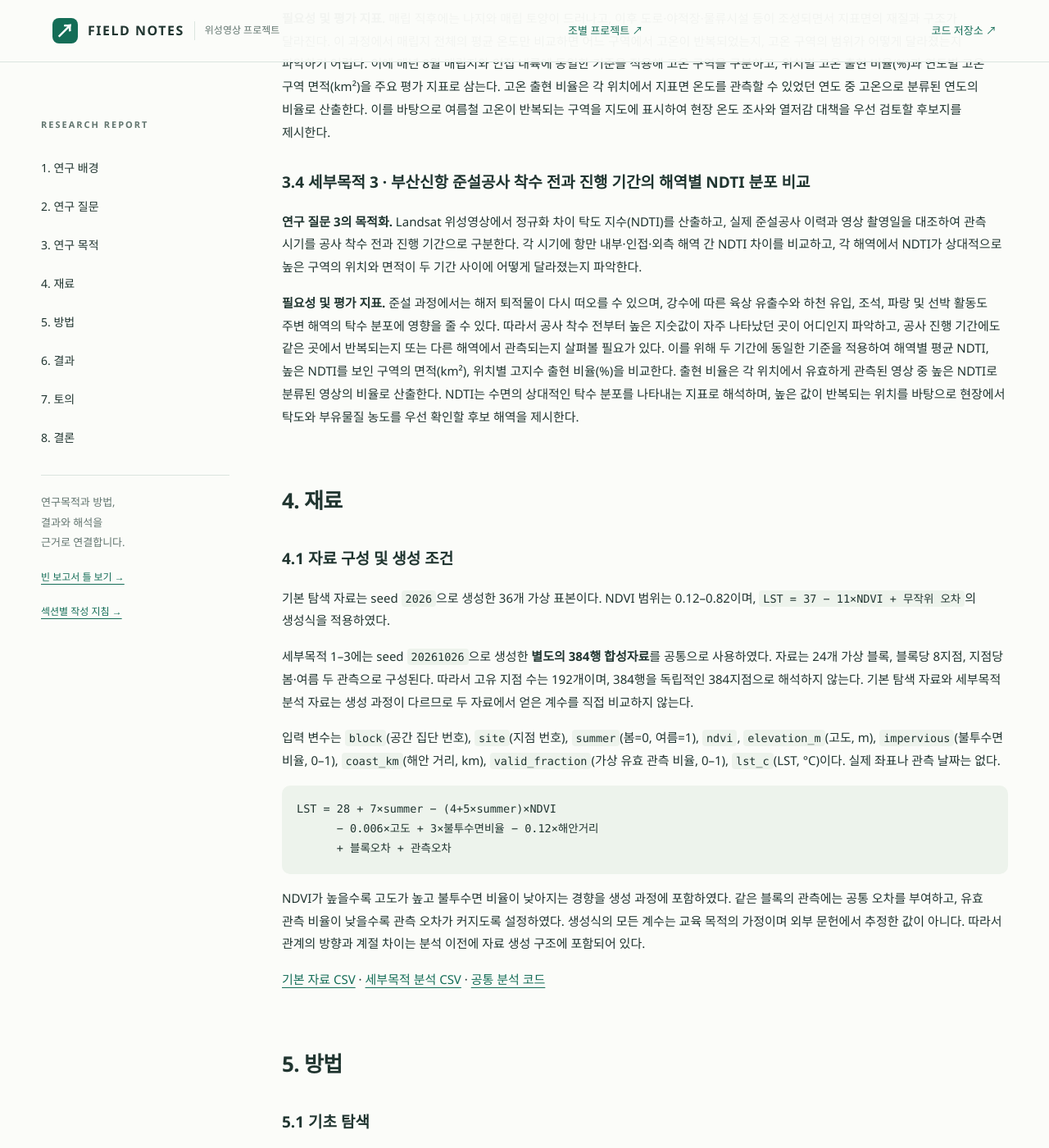
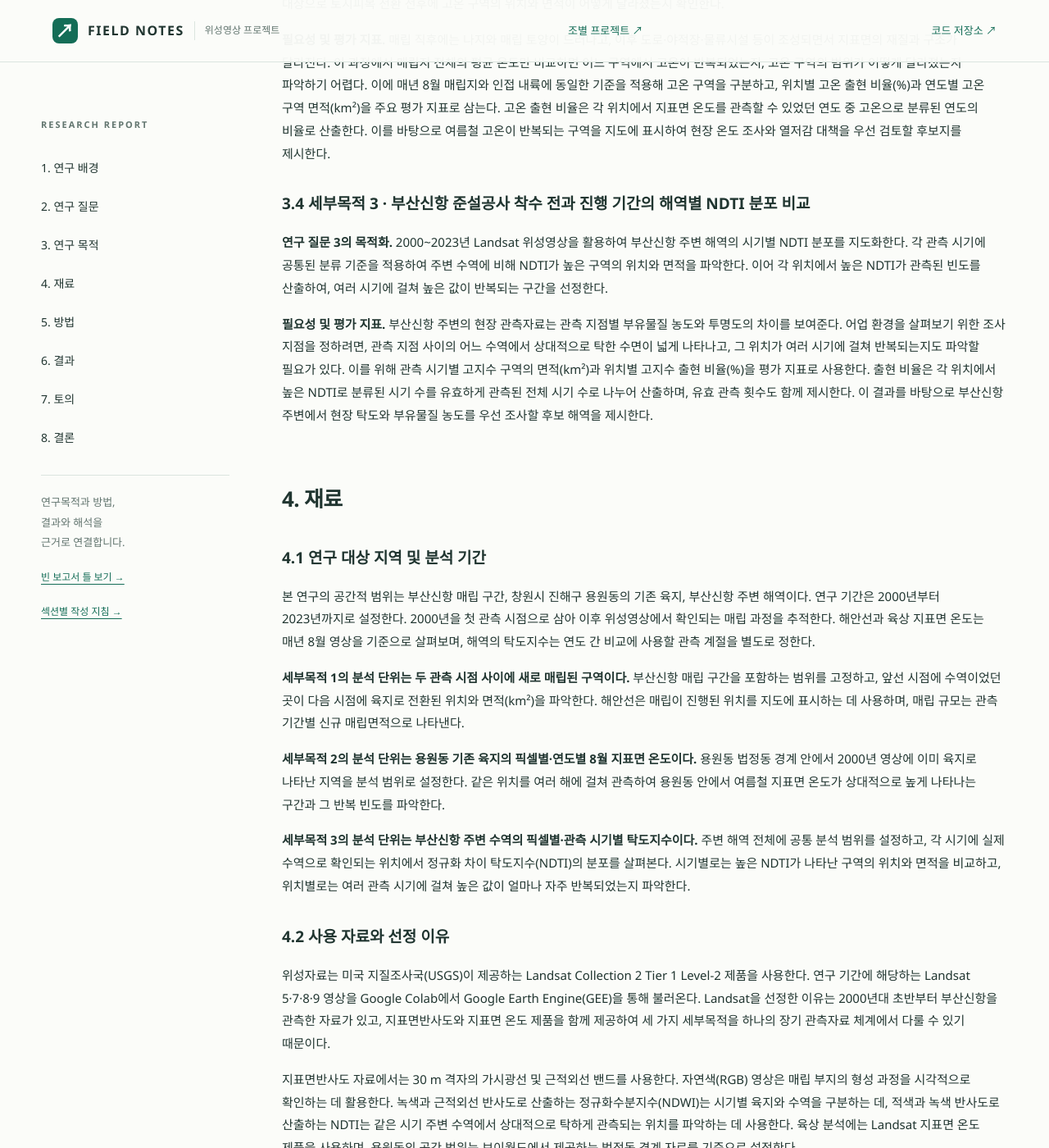
Before and after one commit to chasooin/class2026_02_surveying2_team5, a Jekyll site: the page built from docs/index.md, in a window 1280 px wide and 1400 px high, scrolled down 10575 px. Shown: the whole window at 82% size. Built offline with Jekyll 4.4.1, drawn with Linux system fonts in a browser that asks for light colours; some of the changed text lies outside the part shown.

Commit message:
Update index.md

````diff
--- a/docs/index.md
+++ b/docs/index.md
@@ -107,9 +107,9 @@ badge: "DEMO / 실제 관측 결과 아님"
 
 ### 2.3 연구 질문 3
 
-> **일상적 질문:** “부산신항 주변 바다에서 물이 상대적으로 탁하게 보이는 곳은 어디이고, 그 위치와 범위는 시기마다 어떻게 달라졌을까?”
+> **일상적 질문:** “부산신항 주변 해역에서 상대적으로 높은 NDTI가 나타나는 구역의 위치와 면적은 관측 시기별로 어떻게 달라지며, 어느 구간에서 반복적으로 관측될까”
 
-**학술적 연구 질문.** Sentinel-2 위성영상에서 산출한 탁도지수(NDTI)는 같은 관측 시기에 부산신항의 항만 내부·인접·외측 해역 간에 어떤 차이를 보이는가? 또한 각 해역에서 지수가 상대적으로 높은 구역의 위치와 면적은 관측 시기에 따라 어떻게 달라지는가?
+**학술적 연구 질문.** 2000~2023년 Landsat 위성영상으로 관측한 부산신항 주변 해역에서 정규화 차이 탁도지수(NDTI)가 상대적으로 높은 구역의 위치와 면적은 시기별로 어떻게 달라지며, 높은 값이 반복적으로 관측되는 구간은 어디인가?
 
 ## 3. 연구 목적 {#objectives}
 
@@ -133,29 +133,40 @@ badge: "DEMO / 실제 관측 결과 아님"
 
 ### 3.4 세부목적 3 · 부산신항 준설공사 착수 전과 진행 기간의 해역별 NDTI 분포 비교
 
-**연구 질문 3의 목적화.** Landsat 위성영상에서 정규화 차이 탁도 지수(NDTI)를 산출하고, 실제 준설공사 이력과 영상 촬영일을 대조하여 관측 시기를 공사 착수 전과 진행 기간으로 구분한다. 각 시기에 항만 내부·인접·외측 해역 간 NDTI 차이를 비교하고, 각 해역에서 NDTI가 상대적으로 높은 구역의 위치와 면적이 두 기간 사이에 어떻게 달라졌는지 파악한다.
+**연구 질문 3의 목적화.** 2000~2023년 Landsat 위성영상을 활용하여 부산신항 주변 해역의 시기별 NDTI 분포를 지도화한다. 각 관측 시기에 공통된 분류 기준을 적용하여 주변 수역에 비해 NDTI가 높은 구역의 위치와 면적을 파악한다. 이어 각 위치에서 높은 NDTI가 관측된 빈도를 산출하여, 여러 시기에 걸쳐 높은 값이 반복되는 구간을 선정한다.
 
-**필요성 및 평가 지표.** 준설 과정에서는 해저 퇴적물이 다시 떠오를 수 있으며, 강수에 따른 육상 유출수와 하천 유입, 조석, 파랑 및 선박 활동도 주변 해역의 탁수 분포에 영향을 줄 수 있다. 따라서 공사 착수 전부터 높은 지숫값이 자주 나타났던 곳이 어디인지 파악하고, 공사 진행 기간에도 같은 곳에서 반복되는지 또는 다른 해역에서 관측되는지 살펴볼 필요가 있다. 이를 위해 두 기간에 동일한 기준을 적용하여 해역별 평균 NDTI, 높은 NDTI를 보인 구역의 면적(km²), 위치별 고지수 출현 비율(%)을 비교한다. 출현 비율은 각 위치에서 유효하게 관측된 영상 중 높은 NDTI로 분류된 영상의 비율로 산출한다. NDTI는 수면의 상대적인 탁수 분포를 나타내는 지표로 해석하며, 높은 값이 반복되는 위치를 바탕으로 현장에서 탁도와 부유물질 농도를 우선 확인할 후보 해역을 제시한다.
+**필요성 및 평가 지표.** 부산신항 주변의 현장 관측자료는 관측 지점별 부유물질 농도와 투명도의 차이를 보여준다. 어업 환경을 살펴보기 위한 조사 지점을 정하려면, 관측 지점 사이의 어느 수역에서 상대적으로 탁한 수면이 넓게 나타나고, 그 위치가 여러 시기에 걸쳐 반복되는지도 파악할 필요가 있다. 이를 위해 관측 시기별 고지수 구역의 면적(km²)과 위치별 고지수 출현 비율(%)을 평가 지표로 사용한다. 출현 비율은 각 위치에서 높은 NDTI로 분류된 시기 수를 유효하게 관측된 전체 시기 수로 나누어 산출하며, 유효 관측 횟수도 함께 제시한다. 이 결과를 바탕으로 부산신항 주변에서 현장 탁도와 부유물질 농도를 우선 조사할 후보 해역을 제시한다.
 
 ## 4. 재료 {#materials}
 
-### 4.1 자료 구성 및 생성 조건 {#advanced-data}
+### 4.1 연구 대상 지역 및 분석 기간
 
-기본 탐색 자료는 seed `2026`으로 생성한 36개 가상 표본이다. NDVI 범위는 0.12–0.82이며, `LST = 37 − 11×NDVI + 무작위 오차`의 생성식을 적용하였다.
+본 연구의 공간적 범위는 부산신항 매립 구간, 창원시 진해구 용원동의 기존 육지, 부산신항 주변 해역이다. 연구 기간은 2000년부터 2023년까지로 설정한다. 2000년을 첫 관측 시점으로 삼아 이후 위성영상에서 확인되는 매립 과정을 추적한다. 해안선과 육상 지표면 온도는 매년 8월 영상을 기준으로 살펴보며, 해역의 탁도지수는 연도 간 비교에 사용할 관측 계절을 별도로 정한다.
 
-세부목적 1–3에는 seed `20261026`으로 생성한 **별도의 384행 합성자료**를 공통으로 사용하였다. 자료는 24개 가상 블록, 블록당 8지점, 지점당 봄·여름 두 관측으로 구성된다. 따라서 고유 지점 수는 192개이며, 384행을 독립적인 384지점으로 해석하지 않는다. 기본 탐색 자료와 세부목적 분석 자료는 생성 과정이 다르므로 두 자료에서 얻은 계수를 직접 비교하지 않는다.
+**세부목적 1의 분석 단위는 두 관측 시점 사이에 새로 매립된 구역이다.** 부산신항 매립 구간을 포함하는 범위를 고정하고, 앞선 시점에 수역이었던 곳이 다음 시점에 육지로 전환된 위치와 면적(km²)을 파악한다. 해안선은 매립이 진행된 위치를 지도에 표시하는 데 사용하며, 매립 규모는 관측 기간별 신규 매립면적으로 나타낸다.
 
-입력 변수는 `block`(공간 집단 번호), `site`(지점 번호), `summer`(봄=0, 여름=1), `ndvi`, `elevation_m`(고도, m), `impervious`(불투수면 비율, 0–1), `coast_km`(해안 거리, km), `valid_fraction`(가상 유효 관측 비율, 0–1), `lst_c`(LST, °C)이다. 실제 좌표나 관측 날짜는 없다.
+**세부목적 2의 분석 단위는 용원동 기존 육지의 픽셀별·연도별 8월 지표면 온도이다.** 용원동 법정동 경계 안에서 2000년 영상에 이미 육지로 나타난 지역을 분석 범위로 설정한다. 같은 위치를 여러 해에 걸쳐 관측하여 용원동 안에서 여름철 지표면 온도가 상대적으로 높게 나타나는 구간과 그 반복 빈도를 파악한다.
 
-```text
-LST = 28 + 7×summer − (4+5×summer)×NDVI
-      − 0.006×고도 + 3×불투수면비율 − 0.12×해안거리
-      + 블록오차 + 관측오차
-```
+**세부목적 3의 분석 단위는 부산신항 주변 수역의 픽셀별·관측 시기별 탁도지수이다.** 주변 해역 전체에 공통 분석 범위를 설정하고, 각 시기에 실제 수역으로 확인되는 위치에서 정규화 차이 탁도지수(NDTI)의 분포를 살펴본다. 시기별로는 높은 NDTI가 나타난 구역의 위치와 면적을 비교하고, 위치별로는 여러 관측 시기에 걸쳐 높은 값이 얼마나 자주 반복되었는지 파악한다.
 
-NDVI가 높을수록 고도가 높고 불투수면 비율이 낮아지는 경향을 생성 과정에 포함하였다. 같은 블록의 관측에는 공통 오차를 부여하고, 유효 관측 비율이 낮을수록 관측 오차가 커지도록 설정하였다. 생성식의 모든 계수는 교육 목적의 가정이며 외부 문헌에서 추정한 값이 아니다. 따라서 관계의 방향과 계절 차이는 분석 이전에 자료 생성 구조에 포함되어 있다.
+### 4.2 사용 자료와 선정 이유
 
-[기본 자료 CSV]({{ site.github.repository_url }}/blob/main/03_분석결과/synthetic_samples.csv) · [세부목적 분석 CSV]({{ site.github.repository_url }}/blob/main/03_분석결과/advanced_synthetic_samples.csv) · [공통 분석 코드]({{ site.github.repository_url }}/blob/main/01_공통코드/advanced_analysis.py)
+위성자료는 미국 지질조사국(USGS)이 제공하는 Landsat Collection 2 Tier 1 Level-2 제품을 사용한다. 연구 기간에 해당하는 Landsat 5·7·8·9 영상을 Google Colab에서 Google Earth Engine(GEE)을 통해 불러온다. Landsat을 선정한 이유는 2000년대 초반부터 부산신항을 관측한 자료가 있고, 지표면반사도와 지표면 온도 제품을 함께 제공하여 세 가지 세부목적을 하나의 장기 관측자료 체계에서 다룰 수 있기 때문이다.
+
+지표면반사도 자료에서는 30 m 격자의 가시광선 및 근적외선 밴드를 사용한다. 자연색(RGB) 영상은 매립 부지의 형성 과정을 시각적으로 확인하는 데 활용한다. 녹색과 근적외선 반사도로 산출하는 정규화수분지수(NDWI)는 시기별 육지와 수역을 구분하는 데, 적색과 녹색 반사도로 산출하는 NDTI는 같은 시기 주변 수역에서 상대적으로 탁하게 관측되는 위치를 파악하는 데 사용한다. 육상 분석에는 Landsat 지표면 온도 제품을 사용하며, 용원동의 공간 범위는 브이월드에서 제공하는 법정동 경계 자료를 기준으로 설정한다.
+
+Sentinel-2의 활용을 제한하는 요인은 관측 기간이다. Sentinel-2로도 NDTI를 산출할 수 있으나, Sentinel-2A는 2015년에 발사되었고 GEE의 Sentinel-2 Level-2A 지표면반사도 자료는 2017년 3월부터 제공된다. 따라서 Sentinel-2만으로는 연구 시작 시점인 2000년부터 부산신항의 매립과 주변 수역을 추적할 수 없다. 본 연구에서는 개발 초기와 후기의 공간 분포를 같은 위성 계열로 비교하기 위해 Landsat을 주자료로 선정한다.
+
+### 4.3 분석 자료의 구성
+원영상 목록에는 제품 식별자, 위성명, 촬영일, 세부목적별 사용 여부를 기록한다. 이를 바탕으로 매립 분석 자료는 시기별 자연색 영상, 육지·수역 구분도, 기간별 신규 매립 구역도와 면적 자료로 구성한다. 면적 자료에는 비교한 두 관측 시점을 함께 기록하여 각 수치가 어느 기간에 새로 조성된 매립지를 가리키는지 알 수 있도록 한다.
+
+용원동의 온도 분석 자료는 연도별 8월 대표 지표면 온도 지도와 위치별 고온 출현 비율 자료로 구성한다. 각 위치에는 유효하게 관측된 연도 수와 그중 고온으로 분류된 연도 수를 함께 기록한다. 해역 분석 자료는 시기별 NDTI 분포도, 고지수 구역 면적(km²), 위치별 고지수 출현 비율(%)로 구성한다. 이때도 위치별 유효 관측 시기 수를 함께 기록하여, 적은 횟수의 관측에서 높은 값이 나온 곳과 여러 시기에 걸쳐 높은 값이 반복된 곳을 구분한다.
+
+### 4.4 자료의 한계
+위성영상에서 추출한 수륙 경계는 촬영 당시의 수면 상태를 반영한다. 갯벌처럼 조위에 따라 노출 범위가 달라지는 곳에서는 한 시점의 수역 감소가 매립처럼 보일 수 있으므로, 이후 영상에서 육지가 유지되는지와 자연색 영상에서 부지 조성 형태가 확인되는지를 함께 살펴볼 필요가 있다. 또한 본 연구에서 산출하는 신규 매립면적은 2000년 이후 관측 시점 사이에 확인되는 변화량이므로, 사업 시작 이후의 전체 누적 매립면적과는 범위가 다르다.
+
+용원동의 지표면 온도 자료는 30 m 격자로 제공되지만, 열적외선 센서의 원래 관측 해상도는 이보다 거칠다. 따라서 고온이 반복되는 위치는 개별 건물이나 도로 한 곳보다 인접한 픽셀들이 이루는 구역 단위로 해석한다. 해역의 NDTI 역시 수면의 분광 반사 특성으로 산출한 상대 지표이므로, 높은 값이 반복된 구간은 현장 탁도와 부유물질 농도를 우선 확인할 후보지로 해석한다. 강우·하천 유입·조류 등도 부유물질 분포에 영향을 줄 수 있어, 해당 구간의 NDTI만으로 매립이나 준설의 기여도를 산정하기는 어렵다.
+
 
 ## 5. 방법 {#method}
 
````
